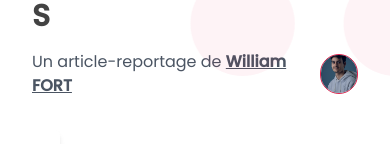
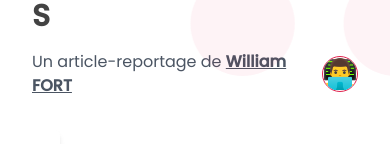
Before and after one commit to Draxx0/Yabawt-Rapport, a React (Vite) app: page / in a window 390 px wide. Shown: the part 266-410 px from the top of the page. Built offline with nearby package versions, Linux system fonts and the light colour scheme.

Commit message:
:iphone: add responsive behavior to testimonials section

```diff
--- a/src/App.tsx
+++ b/src/App.tsx
@@ -29,7 +29,7 @@ const App = () => {
   return (
     <div className="relative overflow-hidden" ref={appRef}>
       <Header />
-      <ArticleHeader articleTitle="Dans la peau d’un développeur Fullstack JS" articleFrom="William FORT" articleFromUrl="https://www.linkedin.com/in/william-fort/" articleFromIcon="me.jpg" />
+      <ArticleHeader articleTitle="Dans la peau d’un développeur Fullstack JS" articleFrom="William FORT" articleFromUrl="https://www.linkedin.com/in/william-fort/" articleFromIcon="/assets/icons/code.png" />
 
       <FloaterIcon name="dots" className="absolute -right-24 -top-5" />
 
--- a/src/components/Testimonial.tsx
+++ b/src/components/Testimonial.tsx
@@ -4,9 +4,9 @@ const Testimonial = ({ testimonial }: { testimonial: TestimonialInterface }) =>
   return (
     <div className="bg-white w-full md:w-1/2 p-12 rounded-lg shadow-lg relative flex flex-col justify-between gap-4">
       <div>
-    <div className="flex items-center gap-2">
+        <div className="flex xl:items-center gap-2 flex-col xl:flex-row">
           <p className="font-medium text-2xl">{testimonial.name}</p>
-     {"-"}
+          <span className="hidden xl:block">-</span>
           <p className="font-medium text-md text-red">{testimonial.grade}</p>
         </div>
         {<p className="text-gray-500 font-medium">{testimonial.special}</p> ?? null}
--- a/src/components/common/ArticleHeader.tsx
+++ b/src/components/common/ArticleHeader.tsx
@@ -42,7 +42,7 @@ const ArticleHeader = ({ articleTitle, articleFrom, articleFromIcon, articleFrom
       <h1 className="text-3xl font-bold pb-4" ref={containerRef}>{articleTitle}</h1>
       <div className="flex items-center gap-2">
         <p className="text-gray-600">Un article-reportage de <a className="underline font-semibold" target="_blank" href={articleFromUrl}>{articleFrom}</a></p>
-    <img className="w-10 h-10 border-[1.5px] border-red object-cover rounded-full" src={articleFromIcon} alt="" />
+        <img className="w-9 h-9 border-[1.5px] border-red object-cover rounded-full" src={articleFromIcon} alt="" />
       </div>
     </section>
   );
```
Also changed, not shown: public/assets/icons/code.png (added). Lines whose indentation alone changed are shown as unchanged.
